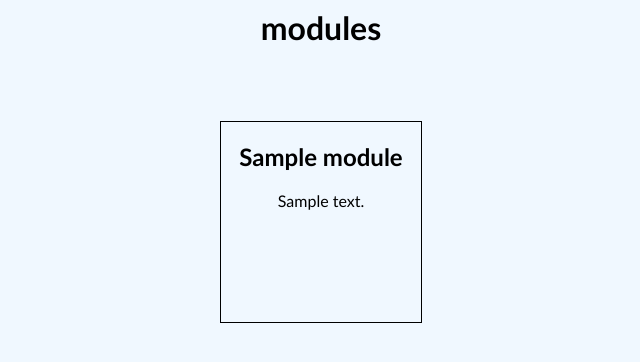
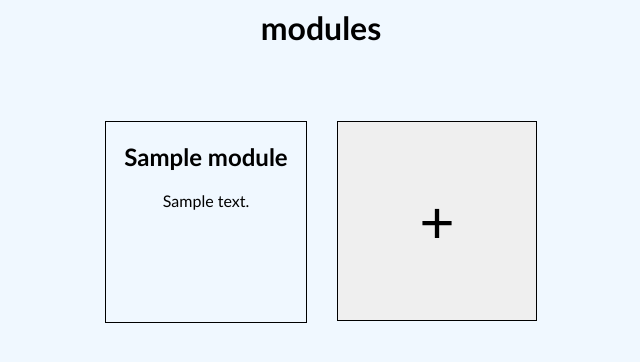
Before and after one commit to gcallah/QuizGenerator, a Django app: page /courses/1/ in a window 1280 px wide. Shown: the top 362 px of the page, without its empty margins (319-959 px from the left). Run offline with Django 3.2, Linux system fonts and the light colour scheme; tables that the repository leaves empty hold one stand-in row (values such as "Sample post").

Commit message:
design changes

```diff
--- a/questions/static/questions/courses.css
+++ b/questions/static/questions/courses.css
@@ -8,19 +8,28 @@ h1 {
     font-size: xx-large;
 }
 
-#courses{
+.models{
     display: flex;
     flex-wrap: wrap;
     justify-content: center;
 }
 
-#course-container {
+.model-container{
+    text-align: center;
     width: 200px;
     height: 200px;
     border: 1px solid black;
     margin: 15px;
+}
+
+.new-model {
+    font-size: 60px;
     text-align: center;
-
+    line-height: 200px;
+    width: 200px;
+    height: 200px;
+    border: 1px solid black;
+    margin: 15px;
 }
 
 label{
--- a/questions/templates/course_details.html
+++ b/questions/templates/course_details.html
@@ -4,9 +4,9 @@
     <h1>modules</h1>
     <br />
     <br />
-    <div id='courses'>
+    <div class='models'>
         {% for module in modules %}
-        <div id=course-container>
+        <div class='model-container'>
             <h2>{{module.name}} </h2>
 
             {% for question in module.questions.all %}
@@ -14,7 +14,11 @@
             {% endfor %}
         </div>
         {% endfor %}
+        <button class="new-model">
+            <span>+</span>
+        </button>
     </div>
+
     <br />
     <br/>
 </html>
--- a/questions/templates/courses.html
+++ b/questions/templates/courses.html
@@ -4,9 +4,9 @@
     <h1>Your Courses</h1>
     <br />
     <br />
-    <div id='courses'>
+    <div class='models'>
         {% for course in courses %}
-        <div id=course-container>
+        <div class='model-container'>
             <h2><a href="courses/{{ course.pk }}">{{course.title}} </a></h2>
             <h3>modules: {{ course.num_of_modules }}</h3>
         </div>
--- a/questions/templates/registration/login.html
+++ b/questions/templates/registration/login.html
@@ -4,7 +4,7 @@
 
         {{ form.as_p }}
 
-        <input type="submit" value="Register">
+        <input type="submit" value="login">
     </form>
 
 </html>
```
